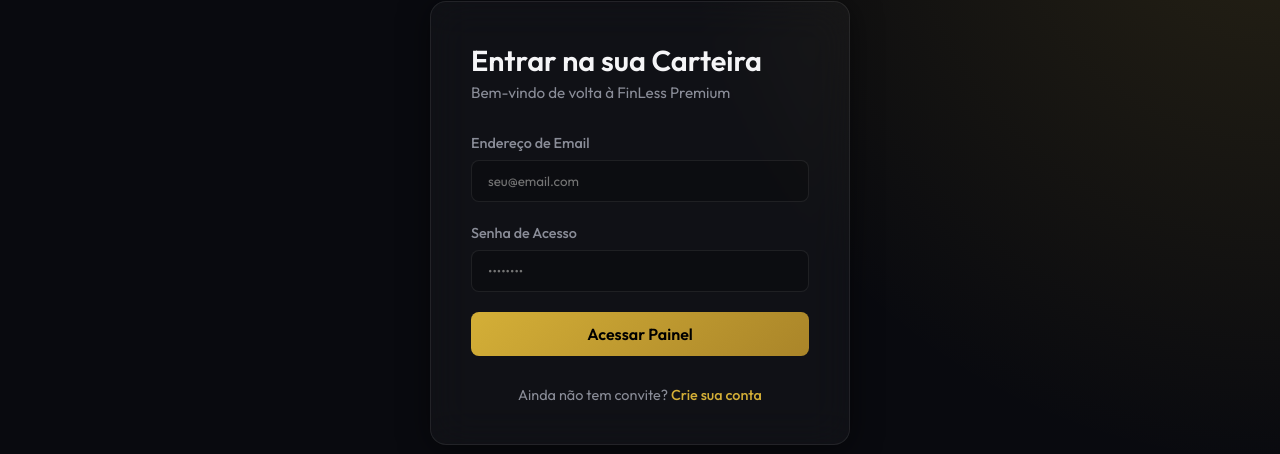
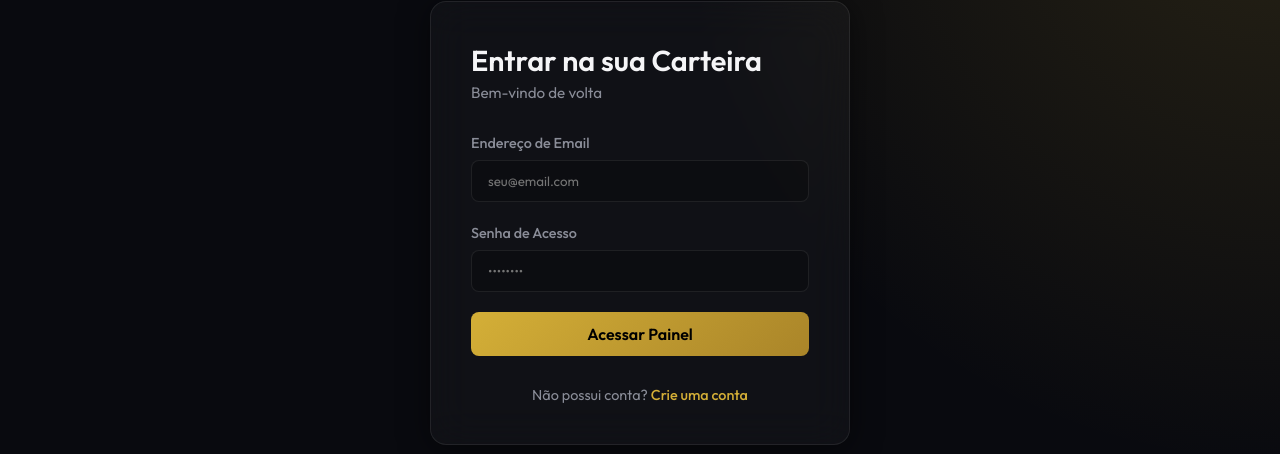
Before and after one commit to prfAguiar/tp-engsoft, a Vue app in the folder frontend/: page /login in a window 1280 px wide. Shown: the part 137-591 px from the top of the page. Built offline with nearby package versions, Linux system fonts and the light colour scheme.

Commit message:
style(ui): tone down copywriting in login view

```diff
--- a/frontend/src/views/LoginView.vue
+++ b/frontend/src/views/LoginView.vue
@@ -2,7 +2,7 @@
   <div class="auth-wrapper">
     <div class="glass-card auth-card">
       <h2 class="title">Entrar na sua Carteira</h2>
-      <p class="subtitle">Bem-vindo de volta à FinLess Premium</p>
+      <p class="subtitle">Bem-vindo de volta</p>
 
       <form @submit.prevent="handleLogin" class="form-layout">
         <div class="input-group">
@@ -15,13 +15,13 @@
         </div>
 
         <button type="submit" class="premium-btn" :disabled="isLoading">
-          {{ isLoading ? 'Acessando Cofre...' : 'Acessar Painel' }}
+          {{ isLoading ? 'Entrando...' : 'Acessar Painel' }}
         </button>
         <p v-if="errorMsg" class="error-msg">{{ errorMsg }}</p>
       </form>
 
       <div class="auth-footer">
-        Ainda não tem convite? <router-link to="/register" class="gold-link">Crie sua conta</router-link>
+        Não possui conta? <router-link to="/register" class="gold-link">Crie uma conta</router-link>
       </div>
     </div>
   </div>
```
